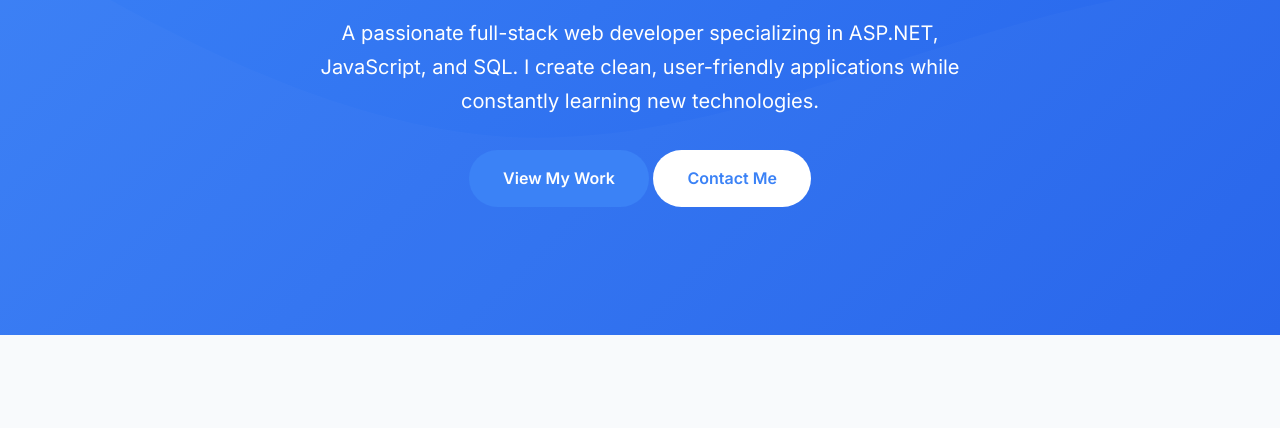
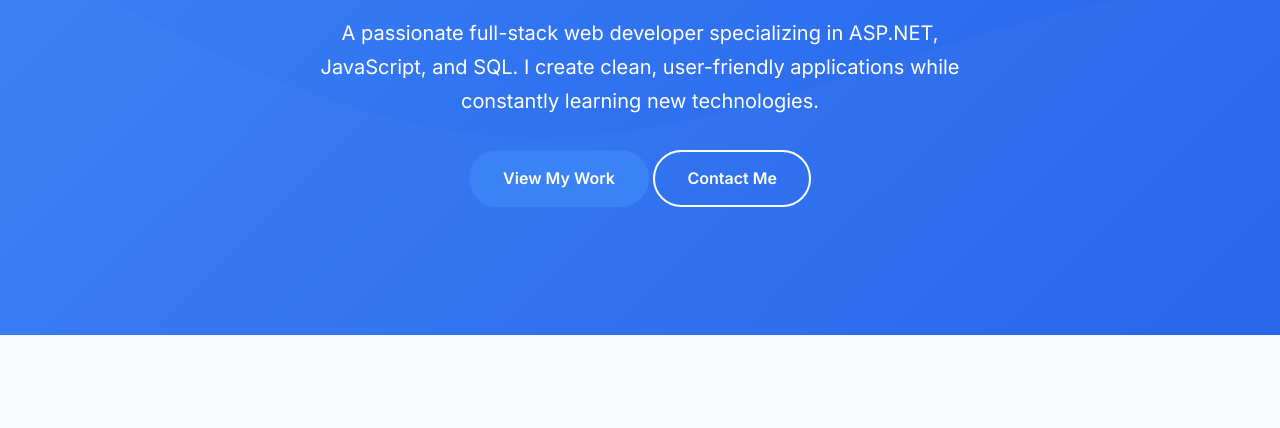
Before and after one commit to alwaysandy/Portfolio, a website: page index.html in a window 1280 px wide. Shown: the part 312-740 px from the top of the page. Drawn offline with Linux system fonts and the light colour scheme.

Commit message:
Fix contact me for real

```diff
--- a/index.html
+++ b/index.html
@@ -35,7 +35,7 @@
         <p>A passionate full-stack web developer specializing in ASP.NET, JavaScript, and SQL. I create clean, user-friendly applications while constantly learning new technologies.</p>
         <div class="hero-buttons">
             <a href="#work" class="btn btn-primary">View My Work</a>
-            <a href="#contact" class="btn btn-secondary">Contact Me</a>
+            <a href="#contact" class="override-contact btn btn-outline">Contact Me</a>
         </div>
     </div>
 </section>
--- a/style.css
+++ b/style.css
@@ -9,6 +9,14 @@
     --dark: #1e293b;
     --text: #334155;
     --shadow: rgba(0, 0, 0, 0.1);
+}
+
+.override-contact {
+    color: white !important;
+}
+
+.override-contact:hover {
+    color: var(--primary-color) !important;
 }
 
 * {
```
